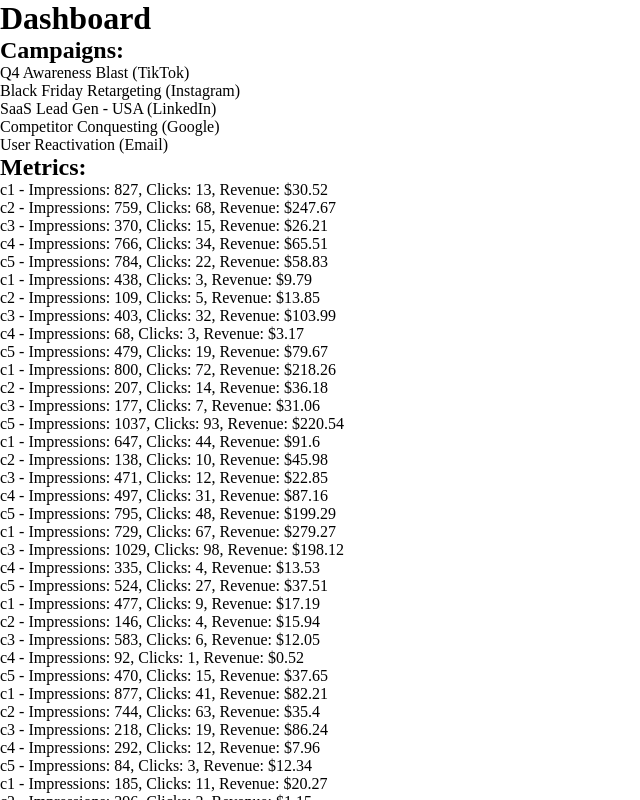
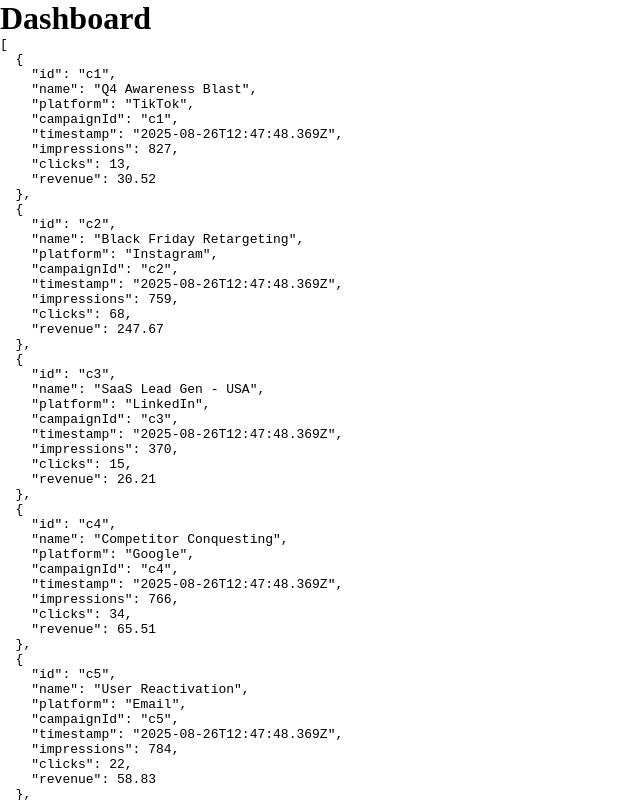
Before and after one commit to hapttic/front-test-assigment-2025-public, a React (Vite) app: page / in a window 1280 px wide. Shown: the top 800 px of the page, without its empty margins (0-640 px from the left). Built offline with nearby package versions, Linux system fonts and the light colour scheme.

Commit message:
feat: data fetched and merged

```diff
--- a/src/components/dashboard/Dashboard.tsx
+++ b/src/components/dashboard/Dashboard.tsx
@@ -1,60 +1,22 @@
 import React, { useState, useEffect } from 'react'
-import dataJson from '../../data/data.json'
-
-interface Campaign {
-  id: string
-  name: string
-  platform: string
-}
-
-interface Metric {
-  campaignId: string
-  timestamp: string
-  impressions: number
-  clicks: number
-  revenue: number
-}
-
-interface Data {
-  metadata: {
-    generatedAt: string
-    description: string
-  }
-  campaigns: Campaign[]
-  metrics: Metric[]
-}
+import { fetchData, MergedCampaignMetric } from '../../services/dataService'
 
 const Dashboard: React.FC = () => {
-  const [data, setData] = useState<Data | null>(null)
+  const [data, setData] = useState<MergedCampaignMetric[]>([])
 
   useEffect(() => {
-    // Simulate fetching data
-    setData(dataJson as Data)
+    async function loadData() {
+      const mergedData = await fetchData()
+      setData(mergedData)
+    }
+
+    loadData()
   }, [])
-
-  if (!data) return <div>Loading...</div>
 
   return (
     <div>
       <h1>Dashboard</h1>
-
-      <h2>Campaigns:</h2>
-      <ul>
-        {data.campaigns.map((c) => (
-          <li key={c.id}>
-            {c.name} ({c.platform})
-          </li>
-        ))}
-      </ul>
-
-      <h2>Metrics:</h2>
-      <ul>
-        {data.metrics.map((m, index) => (
-          <li key={index}>
-            {m.campaignId} - Impressions: {m.impressions}, Clicks: {m.clicks}, Revenue: ${m.revenue}
-          </li>
-        ))}
-      </ul>
+      <pre>{JSON.stringify(data, null, 2)}</pre>
     </div>
   )
 }
--- /dev/null
+++ b/src/models/data.ts
@@ -0,0 +1,22 @@
+export interface Campaign {
+    id: string
+    name: string
+    platform: string
+}
+
+export interface Metric {
+    campaignId: string
+    timestamp: string
+    impressions: number
+    clicks: number
+    revenue: number
+}
+
+export interface Data {
+    metadata: {
+        generatedAt: string
+        description: string
+    }
+    campaigns: Campaign[]
+    metrics: Metric[]
+}
--- /dev/null
+++ b/src/services/dataService.ts
@@ -0,0 +1,23 @@
+import { Metric, Campaign } from "../models/data"
+
+
+export interface MergedCampaignMetric extends Campaign, Metric { }
+
+export async function fetchData(): Promise<MergedCampaignMetric[]> {
+    try {
+        const res = await fetch("/data/data.json");
+        if (!res.ok) throw new Error("Failed to fetch data.json");
+        const data: { campaigns: Campaign[]; metrics: Metric[] } = await res.json();
+
+        const merged: MergedCampaignMetric[] = data.metrics.map(metric => {
+            const campaign = data.campaigns.find(c => c.id === metric.campaignId);
+            if (!campaign) return { ...metric } as MergedCampaignMetric;
+            return { ...campaign, ...metric };
+        });
+
+        return merged;
+    } catch (err) {
+        console.error("Error fetching campaign data:", err);
+        return [];
+    }
+}
```
Also changed, not shown: public/data/data.json (renamed from src/data/data.json).
